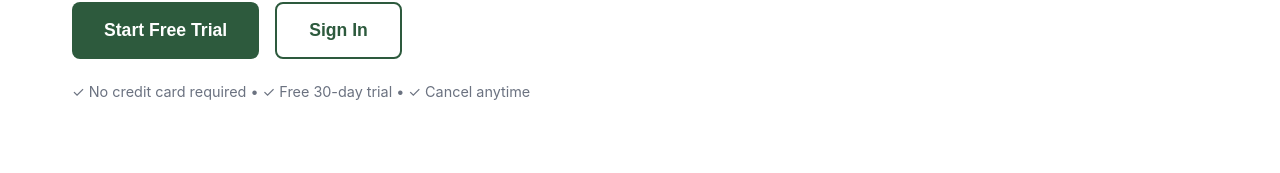
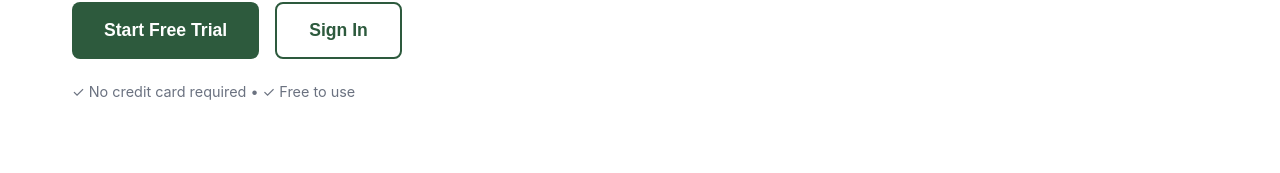
Before and after one commit to Keane-Small/taskmanager, a React (Create React App) app in the folder FrontEnd/: page / in a window 1280 px wide. Shown: the part 495-668 px from the top of the page. Built offline with nearby package versions, Linux system fonts and the light colour scheme.

Commit message:
Update hero note text for clarity on trial usage

```diff
--- a/FrontEnd/src/pages/LandingPage.js
+++ b/FrontEnd/src/pages/LandingPage.js
@@ -106,7 +106,7 @@ const LandingPage = () => {
             </button>
           </div>
           <p className="hero-note">
-            ✓ No credit card required • ✓ Free 30-day trial • ✓ Cancel anytime
+            ✓ No credit card required • ✓ Free to use
           </p>
         </div>
         <div className="hero-visual">
```
